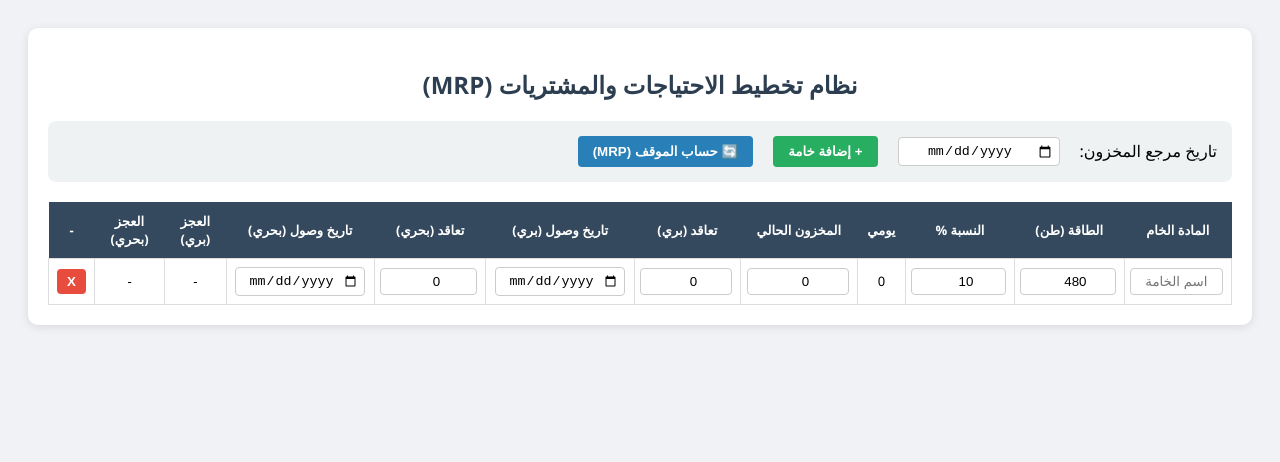
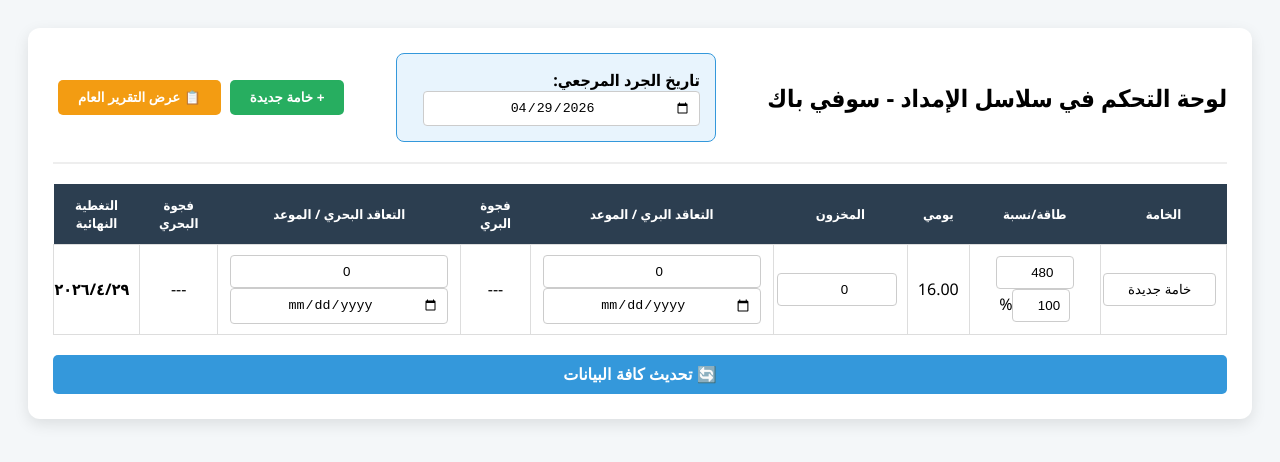
Before and after one commit to mohamedali6121991-ui/MRP-SESTEM, a plain HTML site: page index.html in a window 1280 px wide. Drawn offline with Linux system fonts and the light colour scheme.

Commit message:
Update index.html

```diff
--- a/index.html
+++ b/index.html
@@ -2,128 +2,200 @@
 <html lang="ar" dir="rtl">
 <head>
     <meta charset="UTF-8">
-    <title>نظام إدارة سلاسل الإمداد - المتقدم</title>
+    <title>نظام MRP المتقدم والتقارير - سوفي باك</title>
     <style>
-        body { font-family: 'Segoe UI', Arial, sans-serif; background: #f0f2f5; padding: 20px; }
-        .container { max-width: 1400px; margin: auto; background: white; padding: 20px; border-radius: 10px; box-shadow: 0 2px 10px rgba(0,0,0,0.1); }
-        h2 { color: #2c3e50; text-align: center; }
-        .controls { background: #eef2f3; padding: 15px; margin-bottom: 20px; border-radius: 8px; display: flex; gap: 20px; align-items: center; }
-        table { width: 100%; border-collapse: collapse; margin-top: 10px; font-size: 13px; }
-        th { background: #34495e; color: white; padding: 10px; text-align: center; }
-        td { border: 1px solid #ddd; padding: 8px; text-align: center; }
-        input { width: 90%; padding: 5px; border: 1px solid #ccc; border-radius: 4px; text-align: center; }
-        .shortage { background-color: #ffcccc !important; color: #b30000; font-weight: bold; }
-        .btn { padding: 8px 15px; border: none; border-radius: 4px; cursor: pointer; color: white; font-weight: bold; }
-        .btn-add { background: #27ae60; }
-        .btn-calc { background: #2980b9; }
-        .btn-del { background: #e74c3c; padding: 5px 10px; }
+        :root { --primary: #2c3e50; --danger: #e74c3c; --success: #27ae60; --accent: #3498db; --warning: #f39c12; }
+        body { font-family: 'Segoe UI', Tahoma, sans-serif; background: #f4f7f9; padding: 20px; }
+        .container { max-width: 1500px; margin: auto; background: white; padding: 25px; border-radius: 12px; box-shadow: 0 5px 15px rgba(0,0,0,0.1); }
+
+        .header-section { display: flex; justify-content: space-between; align-items: center; border-bottom: 2px solid #eee; padding-bottom: 20px; margin-bottom: 20px; }
+        .date-picker { background: #e8f4fd; padding: 15px; border-radius: 8px; border: 1px solid var(--accent); }
+
+        table { width: 100%; border-collapse: collapse; margin-top: 10px; background: white; }
+        th { background: var(--primary); color: white; padding: 12px; font-size: 13px; }
+        td { border: 1px solid #ddd; padding: 10px; text-align: center; }
+
+        input { border: 1px solid #ccc; padding: 8px; border-radius: 4px; text-align: center; width: 90%; }
+        .status-box { padding: 5px; border-radius: 4px; font-weight: bold; display: block; }
+        .critical { background: #ffdada; color: var(--danger); border: 1px solid var(--danger); }
+        .safe { background: #e9f7ef; color: var(--success); border: 1px solid var(--success); }
+
+        .btn { cursor: pointer; border: none; border-radius: 5px; padding: 10px 20px; font-weight: bold; transition: 0.3s; margin-left: 5px; }
+        .btn-add { background: var(--success); color: white; }
+        .btn-report { background: var(--warning); color: white; }
+        .btn-calc { background: var(--accent); color: white; width: 100%; margin-top: 20px; font-size: 16px; }
+
+        /* تنسيق التقرير */
+        #reportSection { margin-top: 30px; display: none; padding: 20px; border: 2px dashed var(--primary); border-radius: 10px; background: #fff; }
+        .report-header { text-align: center; color: var(--primary); border-bottom: 2px solid var(--primary); margin-bottom: 15px; }
+        .report-grid { display: grid; grid-template-columns: 1fr 1fr; gap: 20px; }
+        .report-card { padding: 15px; border: 1px solid #eee; border-radius: 8px; }
+        .high-alert { color: var(--danger); font-weight: bold; }
+        @media print { .btn, .header-section, .btn-calc { display: none; } #reportSection { display: block !important; border: none; } }
     </style>
 </head>
 <body>
 
 <div class="container">
-    <h2>نظام تخطيط الاحتياجات والمشتريات (MRP)</h2>
-
-    <div class="controls">
-        <label>تاريخ مرجع المخزون: </label>
-        <input type="date" id="baseDate" style="width: 150px;">
-        <button class="btn btn-add" onclick="addRow()">+ إضافة خامة</button>
-        <button class="btn btn-calc" onclick="calculate()">🔄 حساب الموقف (MRP)</button>
+    <div class="header-section">
+        <h2>لوحة التحكم في سلاسل الإمداد - سوفي باك</h2>
+        <div class="date-picker">
+            <label><strong>تاريخ الجرد المرجعي: </strong></label>
+            <input type="date" id="inventoryDate" onchange="calculateMRP()">
+        </div>
+        <div>
+            <button class="btn btn-add" onclick="addNewMaterial()">+ خامة جديدة</button>
+            <button class="btn btn-report" onclick="generateReport()">📋 عرض التقرير العام</button>
+        </div>
     </div>
 
     <table id="mrpTable">
         <thead>
             <tr>
-                <th>المادة الخام</th>
-                <th>الطاقة (طن)</th>
-                <th>النسبة %</th>
+                <th>الخامة</th>
+                <th>طاقة/نسبة</th>
                 <th>يومي</th>
-                <th>المخزون الحالي</th>
-                <th>تعاقد (بري)</th>
-                <th>تاريخ وصول (بري)</th>
-                <th>تعاقد (بحري)</th>
-                <th>تاريخ وصول (بحري)</th>
-                <th>العجز (بري)</th>
-                <th>العجز (بحري)</th>
-                <th>-</th>
+                <th>المخزون</th>
+                <th>التعاقد البري / الموعد</th>
+                <th>فجوة البري</th>
+                <th>التعاقد البحري / الموعد</th>
+                <th>فجوة البحري</th>
+                <th>التغطية النهائية</th>
             </tr>
         </thead>
-        <tbody id="tableBody">
-            </tbody>
+        <tbody id="tableBody"></tbody>
     </table>
+
+    <button class="btn btn-calc" onclick="calculateMRP()">🔄 تحديث كافة البيانات</button>
+
+    <div id="reportSection">
+        <div class="report-header">
+            <h3>تقرير حالة المخزون والاحتياجات العاجلة</h3>
+            <p id="reportDateText"></p>
+        </div>
+        <div class="report-grid">
+            <div class="report-card">
+                <h4>🚨 تنبيهات العجز (مطلوب شراء محلي)</h4>
+                <ul id="shortageList"></ul>
+            </div>
+            <div class="report-card">
+                <h4>📅 جدول نفاذ الخامات (Timeline)</h4>
+                <ul id="timelineList"></ul>
+            </div>
+        </div>
+        <div style="margin-top:20px; text-align: left;">
+            <button class="btn btn-calc" style="width:auto;" onclick="window.print()">🖨️ طباعة التقرير (PDF)</button>
+        </div>
+    </div>
 </div>
 
 <script>
-    function addRow() {
+    document.getElementById('inventoryDate').valueAsDate = new Date();
+
+    function addNewMaterial() {
         const tbody = document.getElementById('tableBody');
-        const row = document.createElement('tr');
-        row.innerHTML = `
-            <td><input type="text" placeholder="اسم الخامة"></td>
-            <td><input type="number" class="cap" value="480"></td>
-            <td><input type="number" class="ratio" value="10"></td>
-            <td class="dailyReq">0</td>
-            <td><input type="number" class="stock" value="0"></td>
-            <td><input type="number" class="landQty" value="0"></td>
-            <td><input type="date" class="landDate"></td>
-            <td><input type="number" class="seaQty" value="0"></td>
-            <td><input type="date" class="seaDate"></td>
-            <td class="gapLand">-</td>
-            <td class="gapSea">-</td>
-            <td><button class="btn btn-del" onclick="this.parentElement.parentElement.remove()">X</button></td>
-        `;
-        tbody.appendChild(row);
+        const row = `
+            <tr class="mat-row">
+                <td><input type="text" class="mat-name" value="خامة جديدة"></td>
+                <td>
+                    <input type="number" class="cap" value="480" style="width:60px">
+                    <input type="number" class="ratio" value="100" style="width:40px">%
+                </td>
+                <td class="daily-val">0</td>
+                <td><input type="number" class="stock-qty" value="0"></td>
+                <td>
+                    <input type="number" class="land-qty" value="0">
+                    <input type="date" class="land-date">
+                </td>
+                <td class="land-gap-result">---</td>
+                <td>
+                    <input type="number" class="sea-qty" value="0">
+                    <input type="date" class="sea-date">
+                </td>
+                <td class="sea-gap-result">---</td>
+                <td class="final-status">---</td>
+            </tr>`;
+        tbody.insertAdjacentHTML('beforeend', row);
+        calculateMRP();
     }
 
-    function calculate() {
-        const baseDate = new Date(document.getElementById('baseDate').value || new Date());
-        const rows = document.querySelectorAll('#tableBody tr');
+    function calculateMRP() {
+        const baseDate = new Date(document.getElementById('inventoryDate').value);
+        const rows = document.querySelectorAll('.mat-row');
 
         rows.forEach(row => {
-            const cap = parseFloat(row.querySelector('.cap').value);
-            const ratio = parseFloat(row.querySelector('.ratio').value) / 100;
-            const stock = parseFloat(row.querySelector('.stock').value);
+            const cap = parseFloat(row.querySelector('.cap').value) || 0;
+            const ratio = (parseFloat(row.querySelector('.ratio').value) || 0) / 100;
+            const dailyReq = (cap / 30) * ratio;
+            row.querySelector('.daily-val').innerText = dailyReq.toFixed(2);
 
-            const dailyReq = (cap / 30) * ratio;
-            row.querySelector('.dailyReq').innerText = dailyReq.toFixed(2);
+            const stock = parseFloat(row.querySelector('.stock-qty').value) || 0;
+            const landQty = parseFloat(row.querySelector('.land-qty').value) || 0;
+            const landDateVal = row.querySelector('.land-date').value;
+            const seaQty = parseFloat(row.querySelector('.sea-qty').value) || 0;
+            const seaDateVal = row.querySelector('.sea-date').value;
 
-            const daysStockCover = stock / dailyReq;
-            const stockDepletionDate = new Date(baseDate);
-            stockDepletionDate.setDate(stockDepletionDate.getDate() + daysStockCover);
+            if (dailyReq > 0) {
+                const stockExpiry = new Date(baseDate);
+                stockExpiry.setDate(stockExpiry.getDate() + Math.floor(stock / dailyReq));
+                row.dataset.expiry = stockExpiry;
 
-            // حساب العجز البري
-            const landQty = parseFloat(row.querySelector('.landQty').value);
-            const landDate = new Date(row.querySelector('.landDate').value);
-            if(landDate > stockDepletionDate) {
-                const diffDays = (landDate - stockDepletionDate) / (1000 * 60 * 60 * 24);
-                const gap = diffDays * dailyReq;
-                row.querySelector('.gapLand').innerText = Math.ceil(gap) + " طن";
-                row.querySelector('.gapLand').classList.add('shortage');
-            } else {
-                row.querySelector('.gapLand').innerText = "كافية";
-                row.querySelector('.gapLand').classList.remove('shortage');
-            }
+                // فجوة البري
+                if (landDateVal) {
+                    const landArrival = new Date(landDateVal);
+                    if (landArrival > stockExpiry) {
+                        const gap = ((landArrival - stockExpiry) / 86400000) * dailyReq;
+                        row.querySelector('.land-gap-result').innerHTML = `<div class="status-box critical">عجز: ${Math.ceil(gap)} طن</div>`;
+                        row.dataset.landGap = Math.ceil(gap);
+                    } else {
+                        row.querySelector('.land-gap-result').innerHTML = `<div class="status-box safe">مغطى</div>`;
+                        row.dataset.landGap = 0;
+                    }
+                }
 
-            // حساب العجز البحري
-            const seaQty = parseFloat(row.querySelector('.seaQty').value);
-            const seaDate = new Date(row.querySelector('.seaDate').value);
-            const totalStockAfterLand = stock + landQty;
-            const finalDepletionDate = new Date(baseDate);
-            finalDepletionDate.setDate(finalDepletionDate.getDate() + (totalStockAfterLand / dailyReq));
-
-            if(seaDate > finalDepletionDate) {
-                const diffDays = (seaDate - finalDepletionDate) / (1000 * 60 * 60 * 24);
-                const gap = diffDays * dailyReq;
-                row.querySelector('.gapSea').innerText = Math.ceil(gap) + " طن";
-                row.querySelector('.gapSea').classList.add('shortage');
-            } else {
-                row.querySelector('.gapSea').innerText = "كافية";
-                row.querySelector('.gapSea').classList.remove('shortage');
+                // التغطية النهائية
+                const finalDays = (stock + landQty + seaQty) / dailyReq;
+                let finalDate = new Date(baseDate);
+                finalDate.setDate(finalDate.getDate() + Math.floor(finalDays));
+                row.querySelector('.final-status').innerHTML = `<strong>${finalDate.toLocaleDateString('ar-EG')}</strong>`;
             }
         });
     }
 
-    // إضافة صف افتراضي عند البدء
-    addRow();
+    function generateReport() {
+        calculateMRP();
+        const reportSection = document.getElementById('reportSection');
+        const shortageList = document.getElementById('shortageList');
+        const timelineList = document.getElementById('timelineList');
+        const baseDate = document.getElementById('inventoryDate').value;
+
+        reportSection.style.display = 'block';
+        shortageList.innerHTML = '';
+        timelineList.innerHTML = '';
+        document.getElementById('reportDateText').innerText = `بناءً على مخزون تاريخ: ${baseDate}`;
+
+        const rows = document.querySelectorAll('.mat-row');
+        rows.forEach(row => {
+            const name = row.querySelector('.mat-name').value;
+            const landGap = parseFloat(row.dataset.landGap) || 0;
+            const expiry = new Date(row.dataset.expiry).toLocaleDateString('ar-EG');
+
+            // إضافة للعجز
+            if (landGap > 0) {
+                shortageList.innerHTML += `<li class="high-alert">خامة [${name}]: مطلوب توفير ${landGap} طن فوراً لتغطية الفجوة حتى وصول الشحنة البرية.</li>`;
+            }
+
+            // إضافة للجدول الزمني
+            timelineList.innerHTML += `<li>خامة [${name}]: ينتهي المخزون الحالي بتاريخ <strong>${expiry}</strong>.</li>`;
+        });
+
+        if(shortageList.innerHTML === '') shortageList.innerHTML = '<li style="color:green">لا يوجد عجز حالي، جميع الشحنات تصل في الموعد.</li>';
+
+        reportSection.scrollIntoView({ behavior: 'smooth' });
+    }
+
+    addNewMaterial();
 </script>
+
 </body>
 </html>
```
